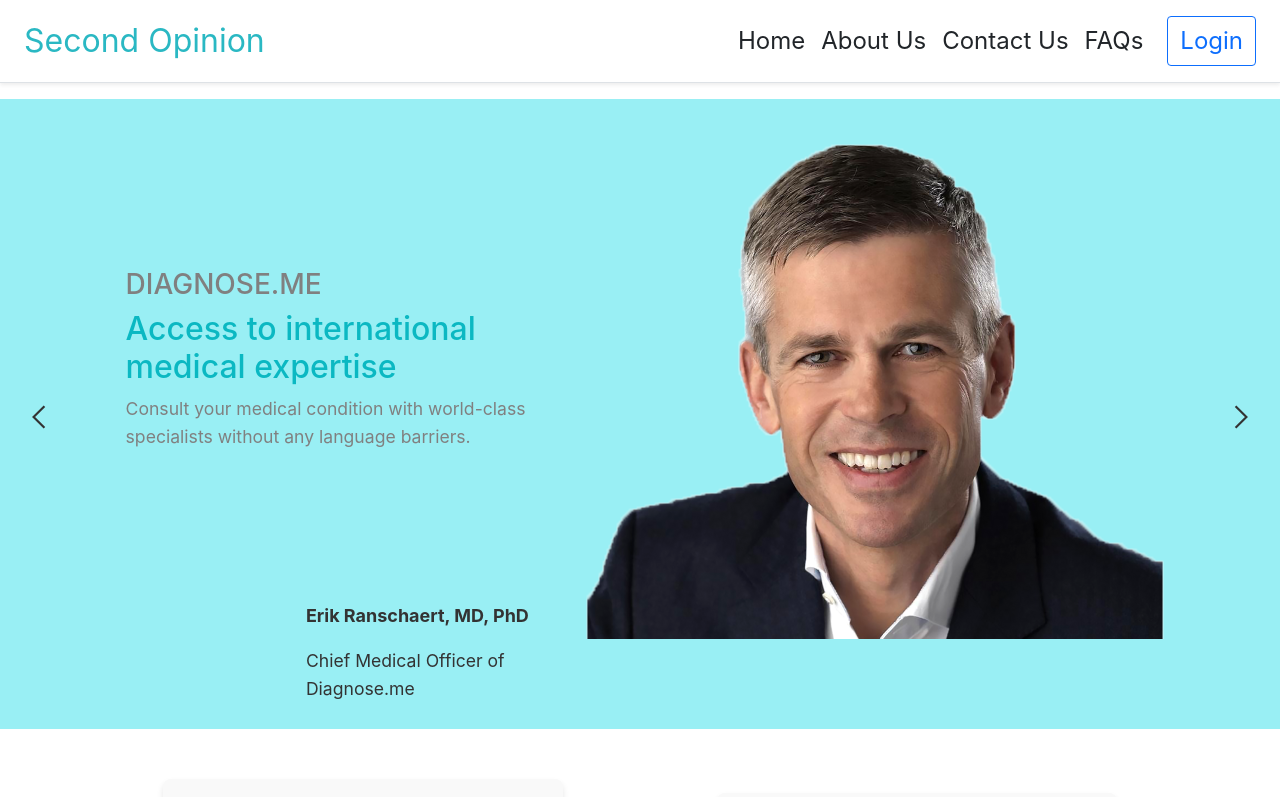
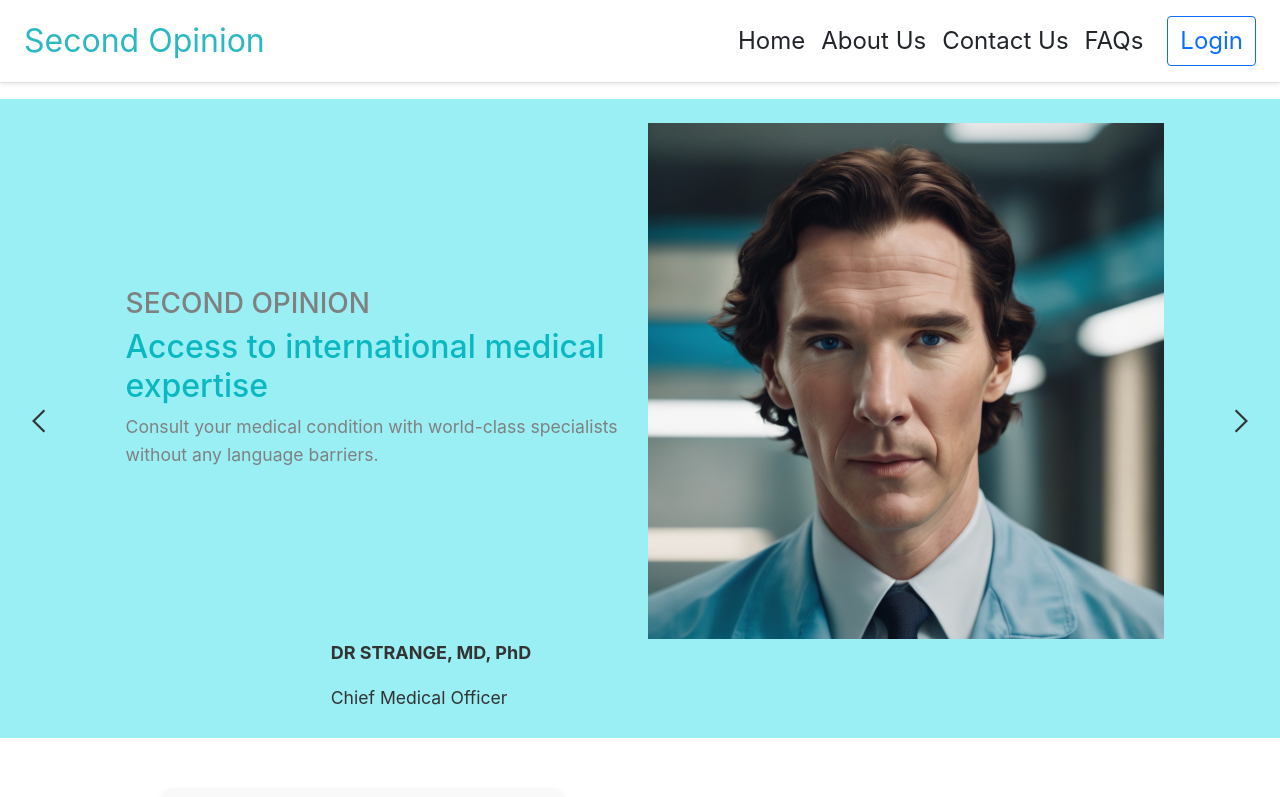
Before and after one commit to Kritagya-Chopra/Second-Opinion, a React (Create React App) app in the folder Second_Opinion_React/: page / in a window 1280 px wide. Shown: the top 797 px of the page. Built offline with nearby package versions, Linux system fonts and the light colour scheme; no server answers; grey boxes are pictures that could not be loaded.

Commit message:
changes in homepage

```diff
--- a/Second_Opinion_React/src/components/Slider.js
+++ b/Second_Opinion_React/src/components/Slider.js
@@ -4,12 +4,12 @@
 
 const data = [
   {
-    heading3: "DIAGNOSE.ME",
+    heading3: "SECOND OPINION",
     heading2: "Access to international medical expertise",
     para: "Consult your medical condition with world-class specialists without any language barriers.",
-    para2: "Erik Ranschaert, MD, PhD",
-    para3: "Chief Medical Officer of Diagnose.me",
-    image: "erik_mobile.png",
+    para2: "DR STRANGE, MD, PhD",
+    para3: "Chief Medical Officer",
+    image: "drStrange.png",
   },
   {
     heading3: "OUR MISSION",
```
Also changed, not shown: Second_Opinion_React/public/DrStrange.png (added).
